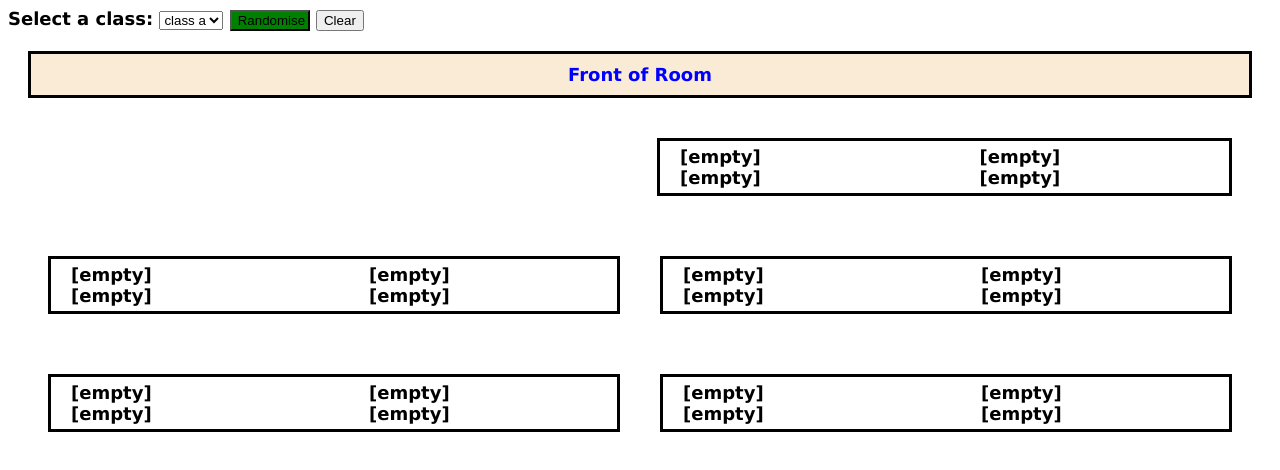
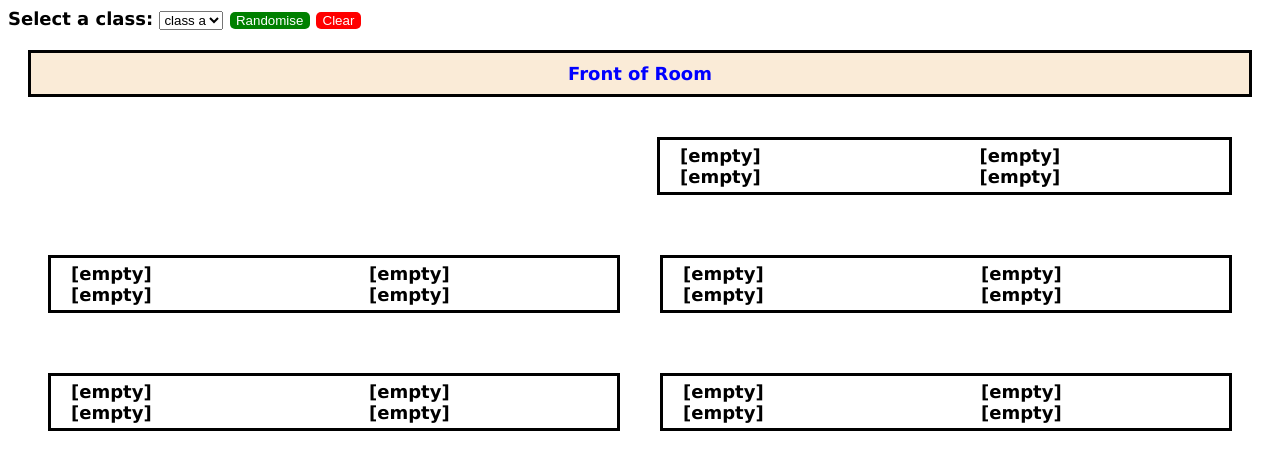
Before and after one commit to RPG-Alex/browser-seating-chart-randomizer, a plain HTML site: page index.html in a window 1280 px wide. Drawn offline with Linux system fonts and the light colour scheme.

Commit message:
added styling for clear and randomise button
I updated the styling for the randomise button and made the clear button similar to the randomise button styling. I also added a different colour whenever the mouse hovers above the buttons.

```diff
--- a/style.css
+++ b/style.css
@@ -40,7 +40,25 @@ body {
     text-align: center;
   }
 
-#randomise {
+#clear {
+    background-color: rgb(255, 0, 0);
+    color:white;
+    width: 45px;
+    border:0;
+    border-radius:5px;
+  }
+
+  #randomise {
     background-color: green;
+    color:white;
     width: 80px;
+    border:0;
+    border-radius: 5px;
   }
+
+ #clear:hover {
+    background-color: rgb(255, 135, 135);
+  }
+  #randomise:hover {
+    background-color: rgb(93, 159, 93);
+  }
```
